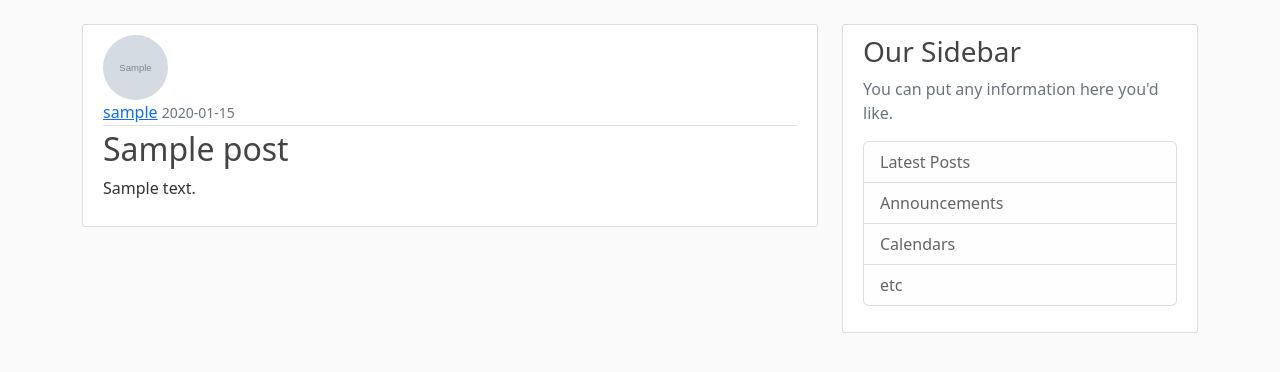
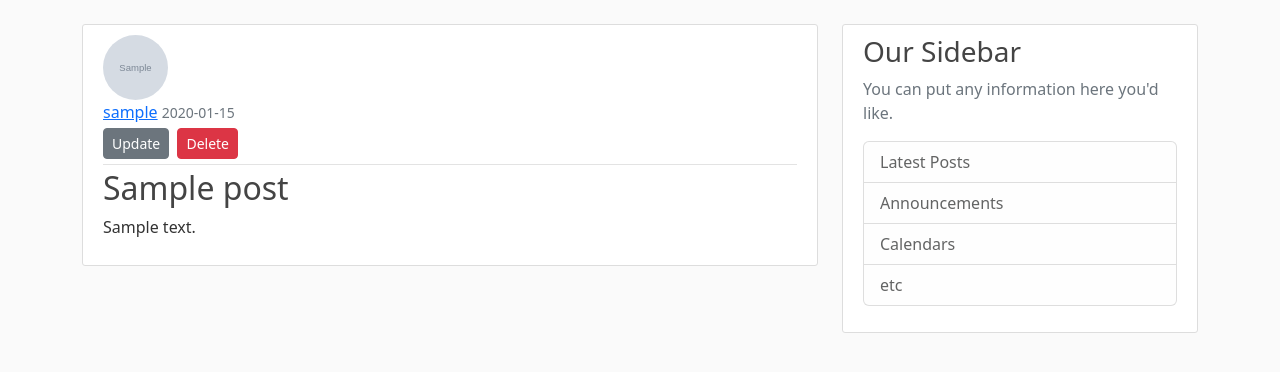
Before and after one commit to Korosium/Enigma, a Flask app: page /post/1 in a window 1280 px wide. Shown: the part 56-428 px from the top of the page. Run offline with Flask 3, Linux system fonts and the light colour scheme; a user stored in the database is signed in; tables that the repository leaves empty hold one stand-in row (values such as "Sample post"); grey boxes marked "Sample" are stand-in pictures; parts of the project's set-up code (start-up, migrations or seed data) failed here and were passed over.

Commit message:
Can delete a post

```diff
--- a/enigma/routes.py
+++ b/enigma/routes.py
@@ -118,3 +118,14 @@ def update_post(post_id):
         form.title.data = post.title
         form.content.data = post.content
     return render_template("create_post.html", title="Update Post", form=form, legend="Update Post")
+
+@app.route("/post/<int:post_id>/delete", methods=["POST"])
+@login_required
+def delete_post(post_id):
+    post = Post.query.get_or_404(post_id)
+    if post.author != current_user:
+        abort(403)
+    db.session.delete(post)
+    db.session.commit()
+    flash("Your post has been deleted!", "success")
+    return redirect(url_for("home"))
--- a/enigma/templates/post.html
+++ b/enigma/templates/post.html
@@ -1,14 +1,39 @@
 {% extends "layout.html" %}
 {% block content %}
     <article class="media content-section">
-        <img class="rounded-circle article-img" src="{{ url_for('static', filename='profile_pics/' + post.author.image_file) }}" alt="Profile Picture">
+        <img class="rounded-circle article-img"
+            src="{{ url_for('static', filename='profile_pics/' + post.author.image_file) }}" alt="Profile Picture">
         <div class="media-body">
             <div class="article-metadata">
                 <a class="mr-2" href="#">{{ post.author.username }}</a>
                 <small class="text-muted">{{ post.date_posted.strftime("%Y-%m-%d") }}</small>
+                {% if post.author == current_user %}
+                    <div>
+                        <a class="btn btn-secondary btn-sm mt-1 mb-1" href="{{ url_for('update_post', post_id=post.id) }}">Update</a>
+                        <button type="button" class="btn btn-danger btn-sm m-1" data-bs-toggle="modal"
+                            data-bs-target="#deleteModal">Delete</button>
+                    </div>
+                {% endif %}
             </div>
             <h2 class="article-title">{{ post.title }}</a></h2>
             <p class="article-content">{{ post.content }}</p>
         </div>
     </article>
+    <!-- Modal -->
+    <div class="modal fade" id="deleteModal" tabindex="-1" aria-labelledby="deleteModalLabel" aria-hidden="true">
+        <div class="modal-dialog">
+            <div class="modal-content">
+                <div class="modal-header">
+                    <h5 class="modal-title" id="deleteModalLabel">Delete Post?</h5>
+                    <button type="button" class="btn-close" data-bs-dismiss="modal" aria-label="Close"></button>
+                </div>
+                <div class="modal-footer">
+                    <button type="button" class="btn btn-secondary" data-bs-dismiss="modal">Close</button>
+                    <form action="{{ url_for('delete_post', post_id=post.id) }}" method="POST">
+                        <input class="btn btn-danger" type="submit" value="Delete">
+                    </form>
+                </div>
+            </div>
+        </div>
+    </div>
 {% endblock content %}
```
